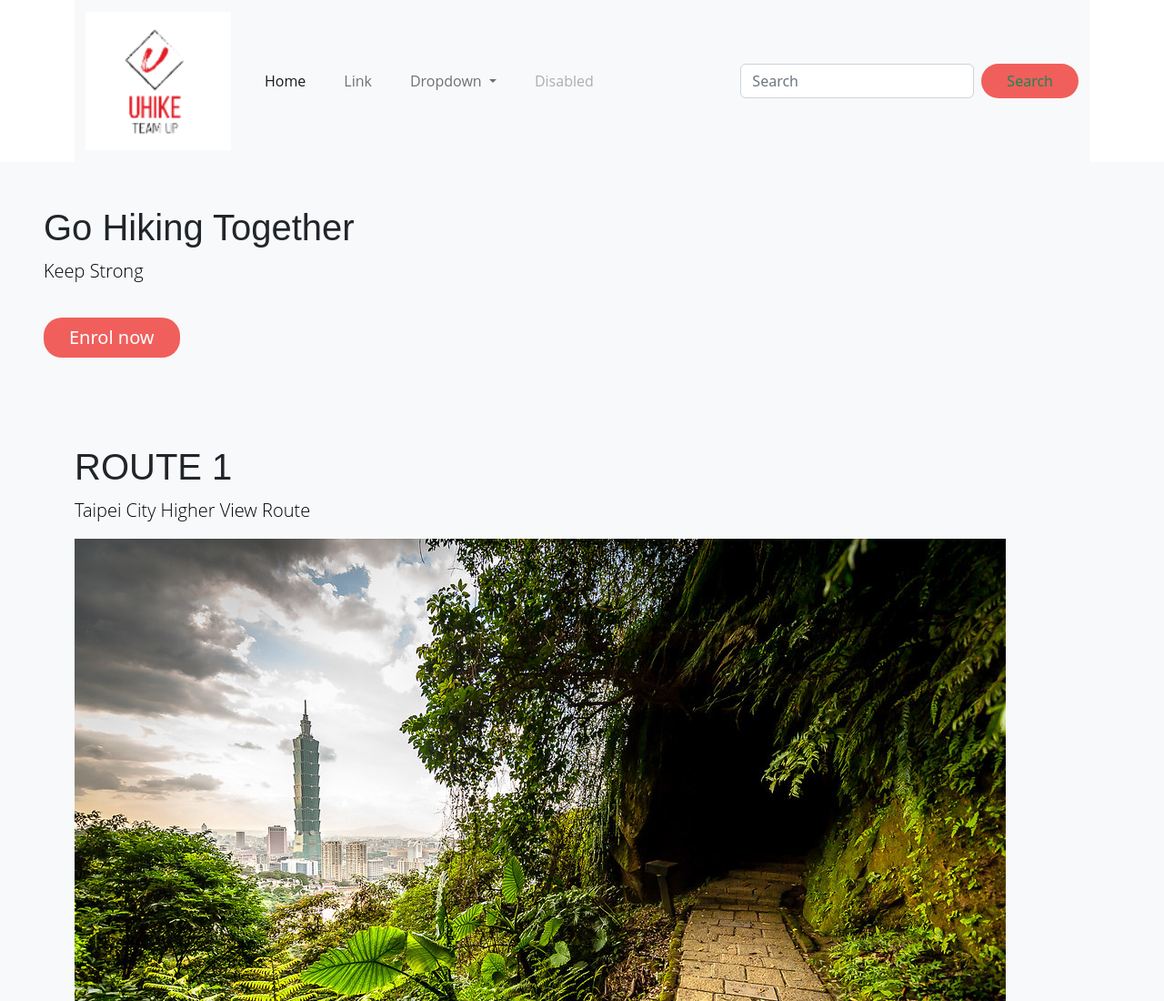
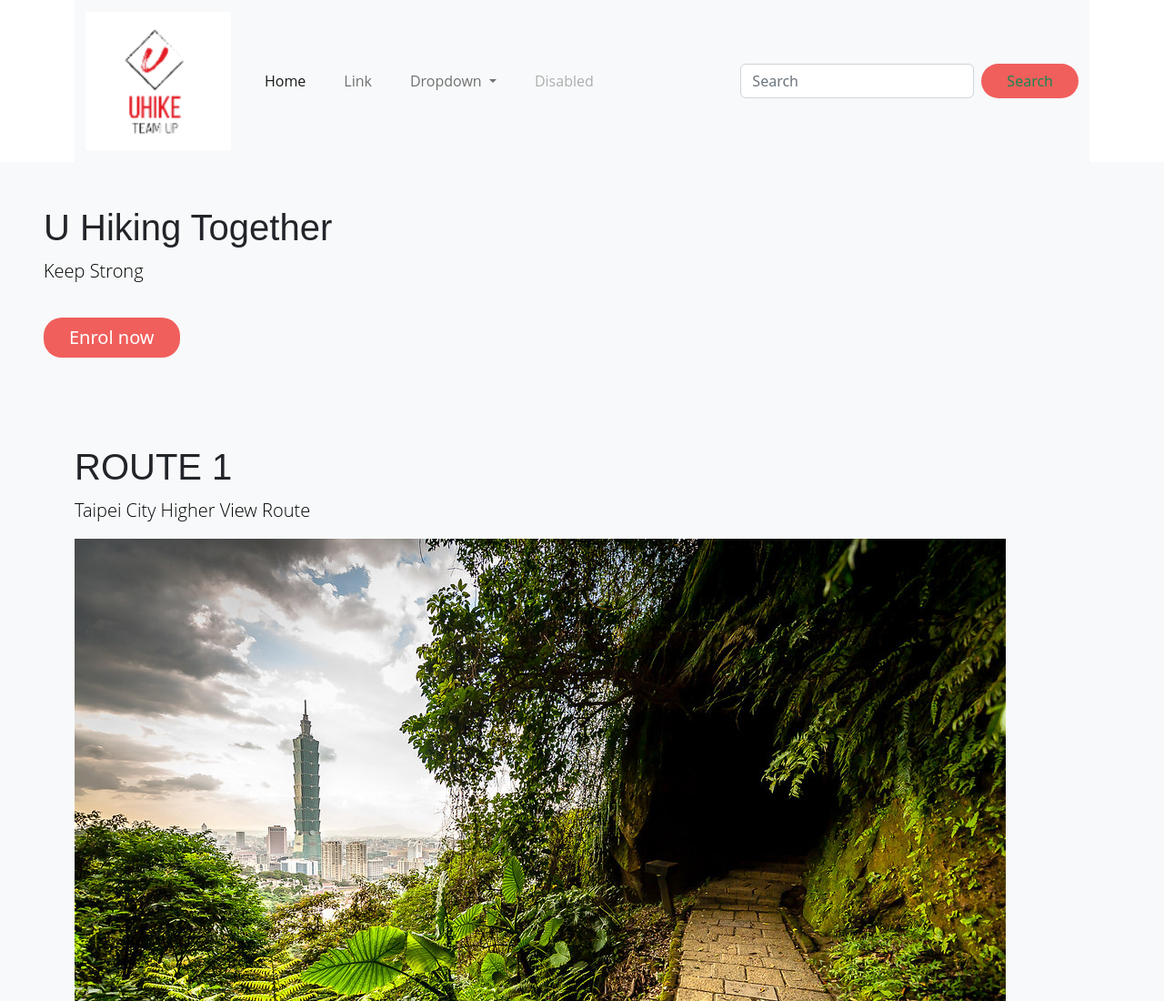
Before and after one commit to billyseel/billyseel.github.io, a plain HTML site: page index.html in a window 1280 px wide. Shown: the top 1100 px of the page at 91% size. Drawn offline with nearby package versions, Linux system fonts and the light colour scheme; files that its build step writes are made by us from their sources.

Commit message:
#small chanes

```diff
--- a/index.html
+++ b/index.html
@@ -67,7 +67,7 @@
         <div class="'container-fluid bg-light p-5">
         <div class="'container">
             <div class="'co;-md-12">
-                <h1 class="'display-4">Go Hiking Together</h1>
+                <h1 class="'display-4">U Hiking Together</h1>
                 <p class="lead">Keep Strong</p>
                 <a class="btn btn-primary btn-lg" href="#" role="button">Enrol now</a>
             </div>
```
